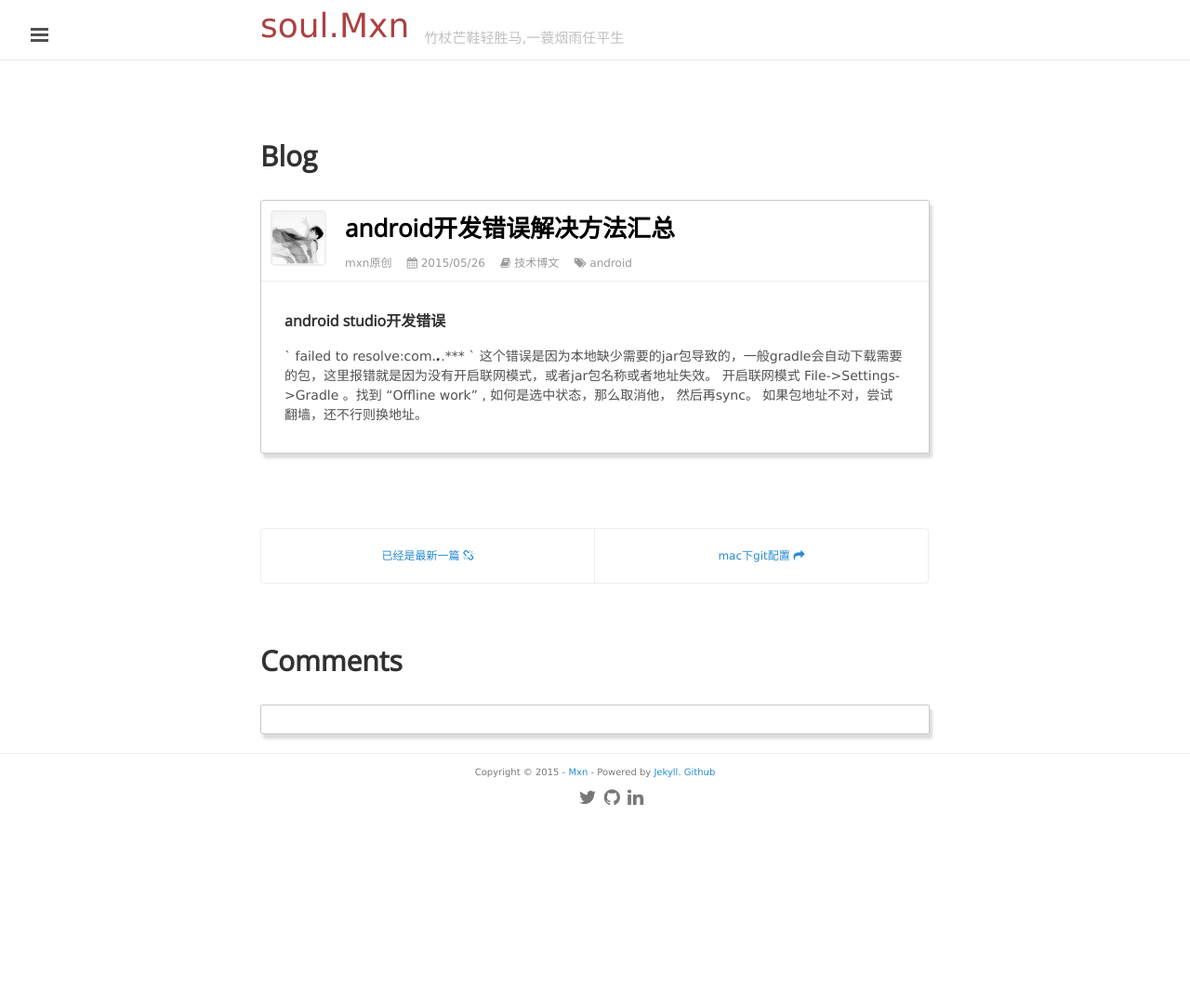
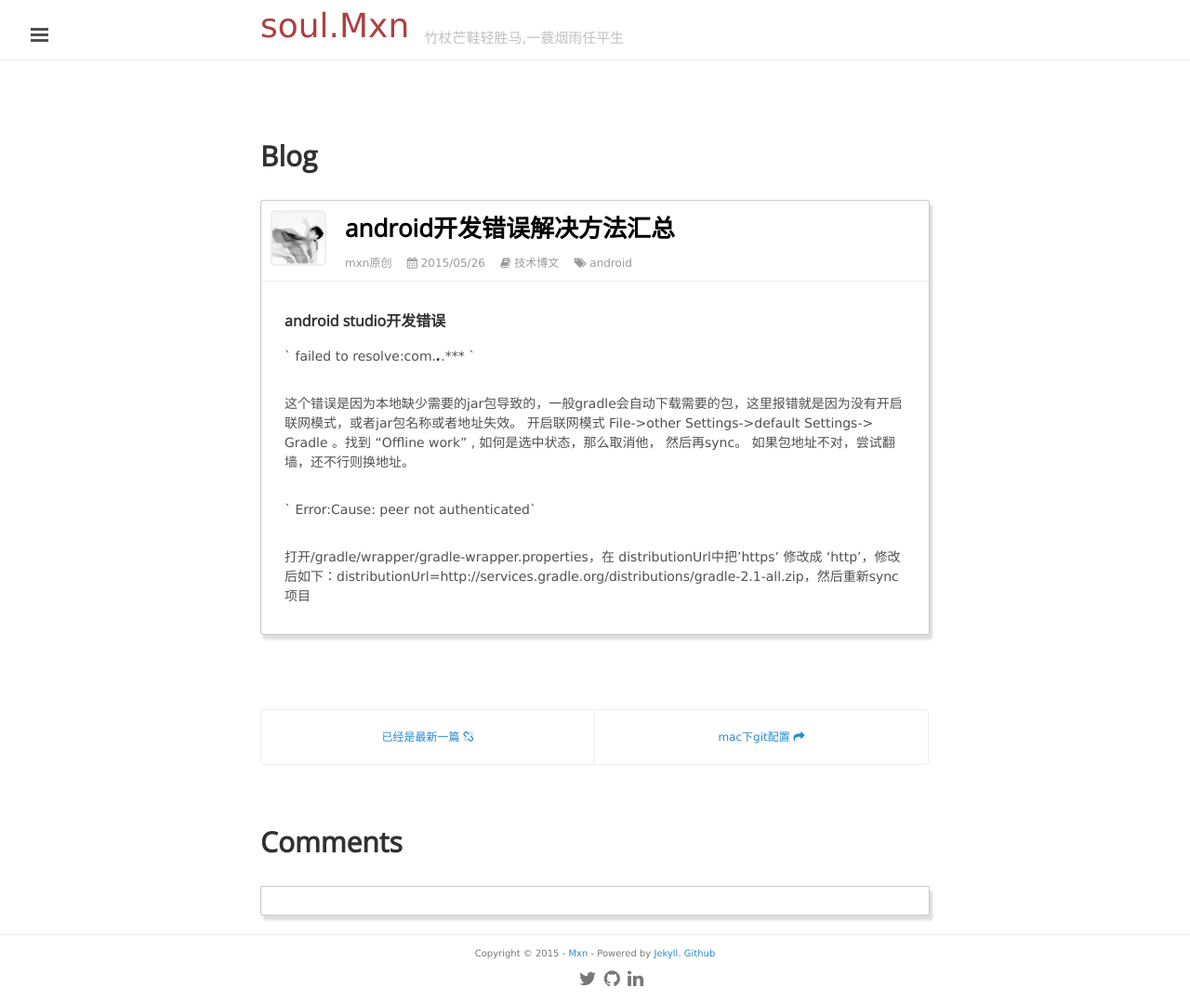
Before and after one commit to mxn21/mxn21.github.io, a Jekyll site: the page built from _posts/2015-5-26-android开发错误解决方法汇总.md, in a window 1280 px wide. Shown: the whole page at 93% size. Built offline with Jekyll 4.4.1, drawn with Linux system fonts in a browser that asks for light colours; Markdown is read by kramdown in place of the engine named in the settings; comment, search, counter and statistics services are not loaded; before the commit the page ends 900 px from its top, so only the background shows below that.

Commit message:
Update 2015-5-26-android开发错误解决方法汇总.md

```diff
--- a/_posts/2015-5-26-android开发错误解决方法汇总.md
+++ b/_posts/2015-5-26-android开发错误解决方法汇总.md
@@ -9,7 +9,13 @@
 ### android studio开发错误
 
 ` failed to resolve:com.***.***.*** `
+
 这个错误是因为本地缺少需要的jar包导致的，一般gradle会自动下载需要的包，这里报错就是因为没有开启联网模式，或者jar包名称或者地址失效。
 开启联网模式
-File->Settings->Gradle 。找到 "Offline work" , 如何是选中状态，那么取消他， 然后再sync。
+File->other Settings->default Settings-> Gradle 。找到 "Offline work" , 如何是选中状态，那么取消他， 然后再sync。
 如果包地址不对，尝试翻墙，还不行则换地址。
+
+
+` Error:Cause: peer not authenticated`
+
+打开/gradle/wrapper/gradle-wrapper.properties，在 distributionUrl中把'https' 修改成 'http'，修改后如下：distributionUrl=http://services.gradle.org/distributions/gradle-2.1-all.zip，然后重新sync项目
```
